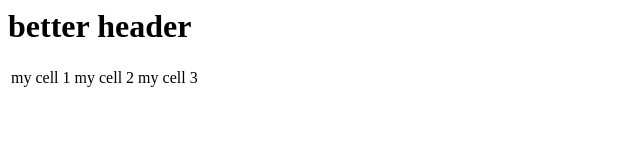
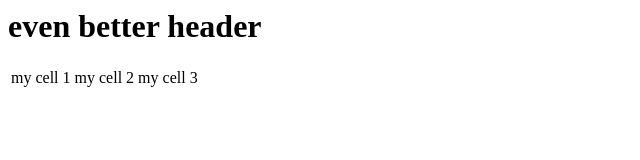
Before and after one commit to ozhati/gitpractice, a plain HTML site: page index.html in a window 1280 px wide. Shown: the whole page, without its empty margins (0-640 px from the left). Drawn offline with Linux system fonts and the light colour scheme.

Commit message:
updated to even better header

```diff
--- a/index.html
+++ b/index.html
@@ -1,6 +1,6 @@
 <html>
 <body>
-	<h1>better header</h1>
+	<h1>even better header</h1>
 	<table>
 		<tr>
 			<td>my cell 1</td>
```
